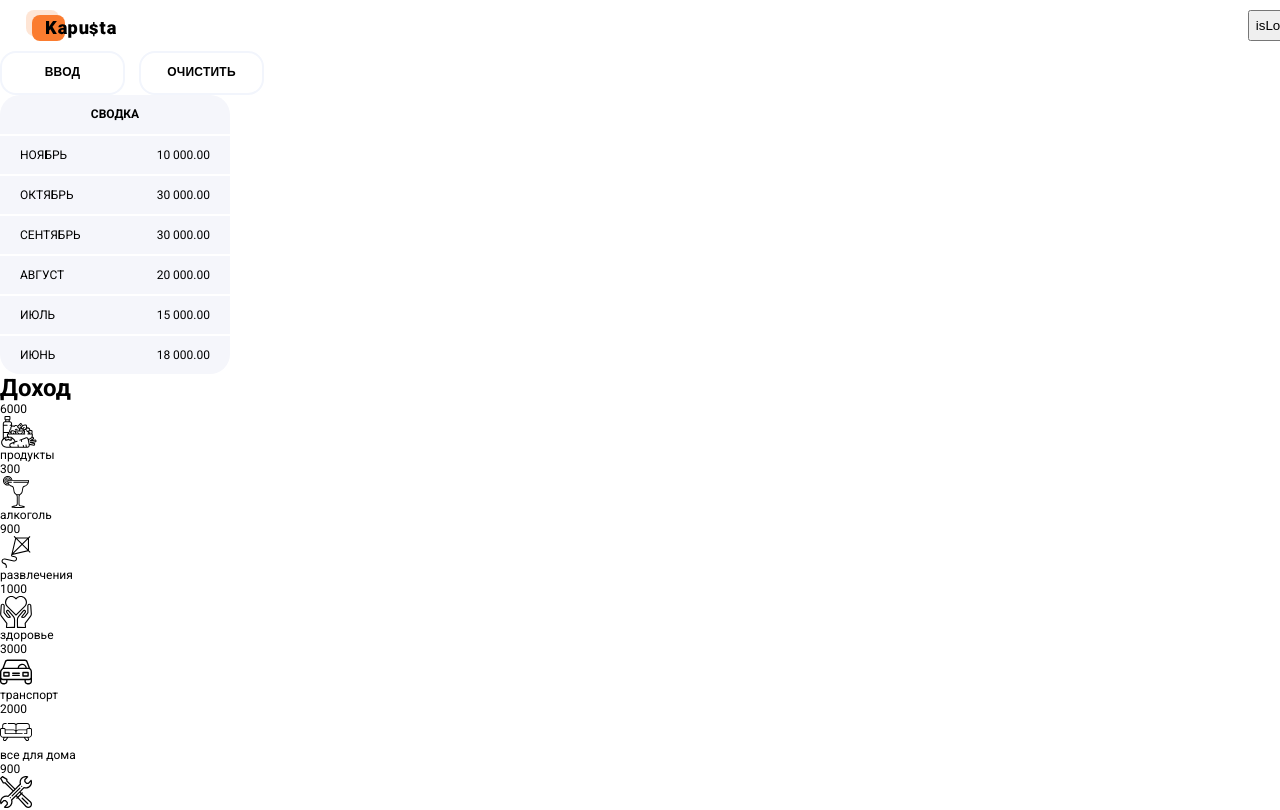
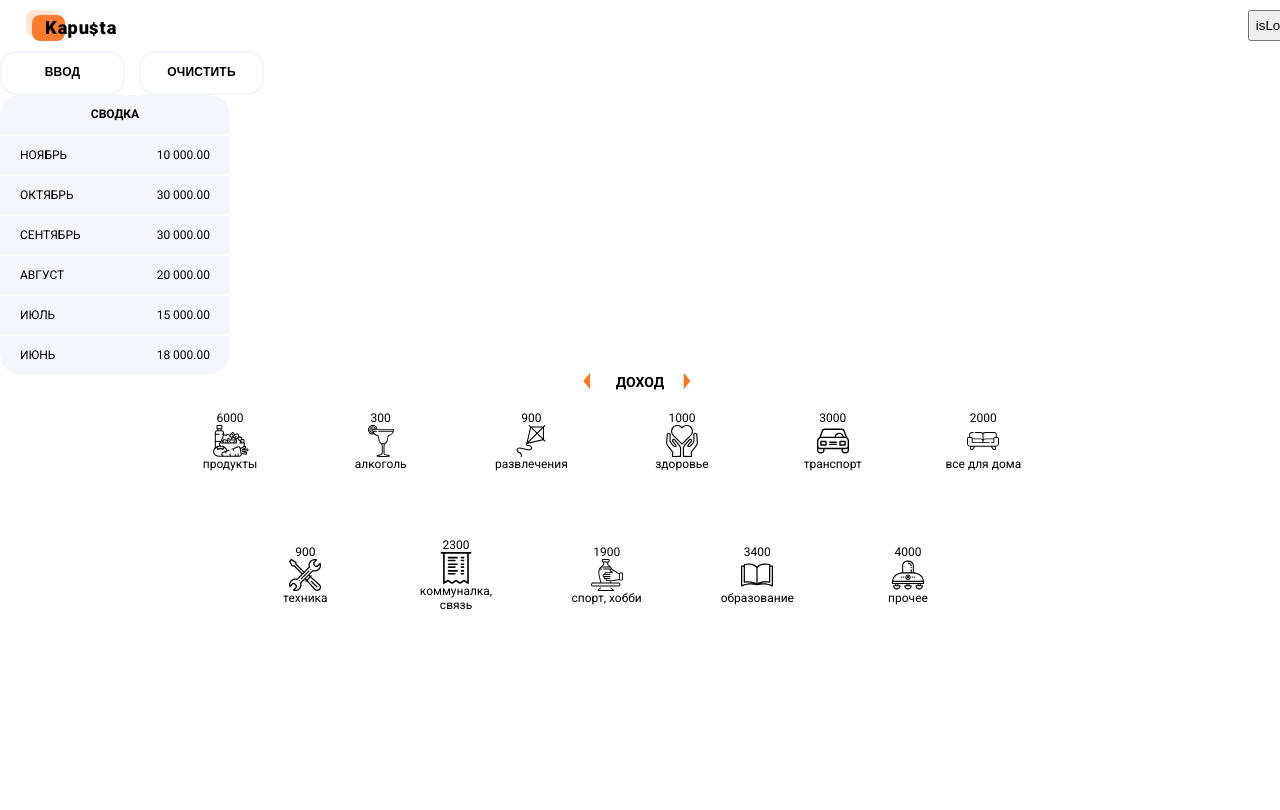
Before and after one commit to Koliadjun/kapusta-react, a React (Create React App) app: page / in a window 1280 px wide. Shown: the top 810 px of the page. Built offline with nearby package versions, Linux system fonts and the light colour scheme.

Commit message:
add vectors right/left

```diff
--- a/package.json
+++ b/package.json
@@ -10,6 +10,7 @@
     "react": "^17.0.2",
     "react-avatar": "^4.0.0",
     "react-dom": "^17.0.2",
+    "react-icons": "^4.3.1",
     "react-responsive": "^9.0.0-beta.5",
     "react-scripts": "4.0.3",
     "shortid": "^2.2.16",
--- a/src/components/CategoryImages/Category.jsx
+++ b/src/components/CategoryImages/Category.jsx
@@ -1,20 +1,22 @@
-/* eslint-disable jsx-a11y/alt-text */
+
 import React from "react"
+import s from './CategoryList.module.css'
+
 
 
 
 const Category = ({ costs,images, category}) => {
 
     return (
-        <>
-            <ul>
+        <div className={s.categoryThumb}>
+            <ul className={s.categoryList}>
             <li>{costs}</li>
                 <li>
                     <img src={images} alt="icon" />
                 </li>
             <li>{category}</li>
             </ul>
-        </>
+        </div>
     )
 
 }
--- a/src/components/CategoryImages/CategoryImages.jsx
+++ b/src/components/CategoryImages/CategoryImages.jsx
@@ -1,8 +1,13 @@
+
 import React from "react";
 import { useState } from "react";
 
+
 import CategoryCoastList from './CategoryCoastList'
 import CategoryIncomeList from './CategoryIncomeList'
+import s from './CategoryList.module.css'
+import sprite from '../../images/svg/sprite.svg'
+
 
 export default function CategoryImages() {
     const [isToggled, setIsToggled] = useState(false);
@@ -10,17 +15,35 @@ export default function CategoryImages() {
     setIsToggled(!isToggled)
 }
     return (
-        <>
 
+            <div className={s.categories}>
 
-           {isToggled ?
-                (<><h1 onClick={toggleClick}>Расход</h1><>
-                    <CategoryCoastList />
-                </></>
-                ) :
-                (<><h1 onClick={toggleClick}>Доход</h1><CategoryIncomeList /></>
+                {isToggled ?
+                (<>
+                    <svg className={s.vectorLeft}>
+                        <use href={`${sprite}#icon-vector-left`} />
+                   </svg>
+                <h1 className={s.title} onClick={toggleClick}>Расход</h1>
+                    <svg className={s.vectorRight}>
+                        <use href={`${sprite}#icon-vector-right`} />
+                   </svg>
+                    <div className={s.listWrap}>
+                            <CategoryCoastList />
+                    </div>
+                </>) :
+                (<>
+                    <svg className={s.vectorLeft}>
+                        <use href={`${sprite}#icon-vector-left`} />
+                   </svg>
+                    <h1 className={s.title} onClick={toggleClick}>Доход</h1>
+                    <svg className={s.vectorRight}>
+                        <use href={`${sprite}#icon-vector-right`} />
+                   </svg>
+                        <div className={s.listWrap}>
+                        <CategoryIncomeList />
+                    </div>
+                </>)}
+            </div>
 
-                )}
-        </>
     )
 }
--- a/src/components/CategoryImages/CategoryList.module.css
+++ b/src/components/CategoryImages/CategoryList.module.css
@@ -0,0 +1,94 @@
+.categories{
+    position: relative;
+
+    display: flex;
+    flex-direction: column;
+    align-items: center;
+    justify-content: center;
+}
+
+.listWrap{
+    display: flex;
+    flex-wrap: wrap;
+    height: 268px;
+    justify-content: center;
+    margin: -10px;
+}
+
+.categoryList{
+   display: flex;
+   flex-direction: column;
+   align-items: center;
+   justify-content: center;
+    width: 84px;
+    height: 122px;
+}
+
+.categoryThumb{
+    display: flex;
+    text-align: center;
+    width: calc((100% - 20px) / 6);
+}
+
+.title{
+
+    text-transform: uppercase;
+    font-weight: bold;
+    font-size: 14px;
+    color:var(--highlight-text-color);
+   cursor: pointer;
+}
+/* .title::before{
+
+    content: "";
+    position: absolute;
+    bottom: -5px;
+    right: 50px;
+
+    display: block;
+    width: 20px;
+    height: 30px;
+
+    background-image:
+    url(../../images/svg/vector-left.svg);
+
+}
+
+.title::after {
+    content: "";
+    position: absolute;
+  bottom: -5px;
+left: 50px;
+    display: block;
+    width: 20px;
+    height: 30px;
+    background-image:
+    url(../../images/svg/vector-right.svg);
+
+
+} */
+
+
+.vectorLeft{
+    display: block;
+    fill: var(--accent-color);
+    position: absolute;
+    bottom:247px ;
+    left:45%;
+
+
+width: 20px;
+height: 20px;
+
+}
+.vectorRight{
+    display: block;
+fill: var(--accent-color);
+position: absolute;
+bottom: 247px;
+left: 53%;
+
+width: 20px;
+height: 20px;
+
+}
```
Also changed, not shown: src/components/CategoryImages/CategoryCoastList.jsx (+5 -3 lines), 1 other file (tests, documents, lock files or other folders).
